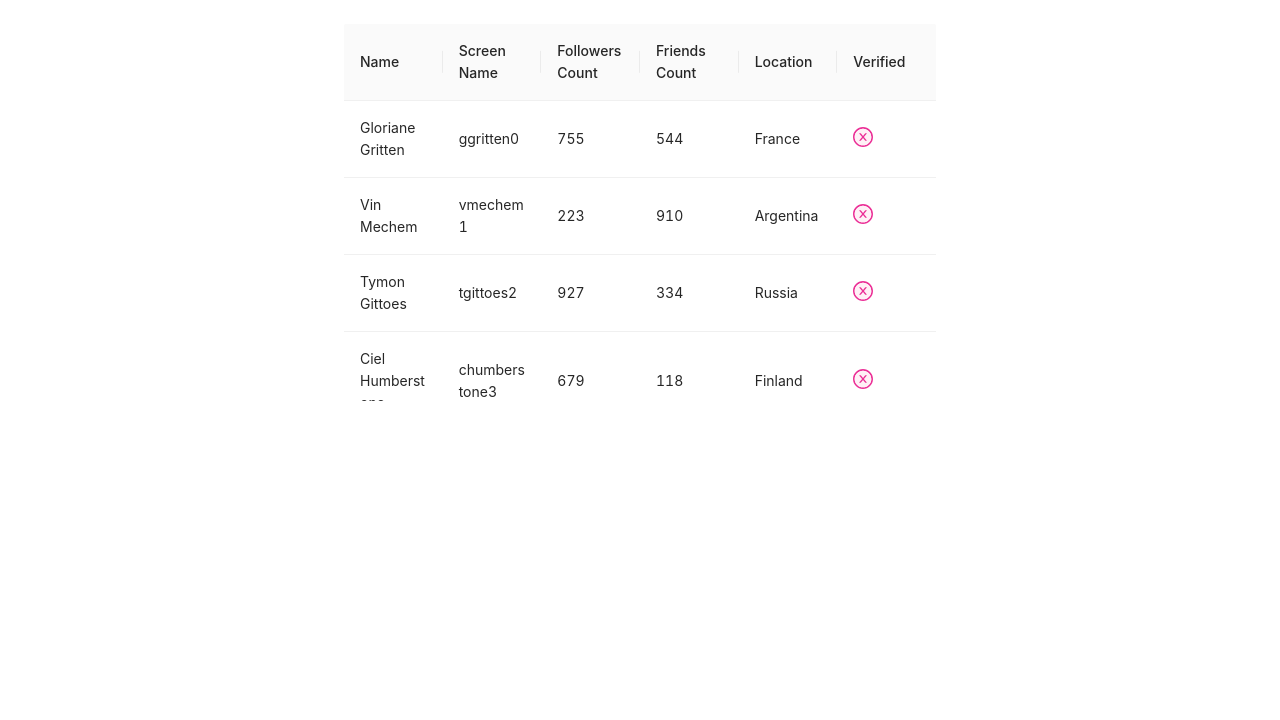
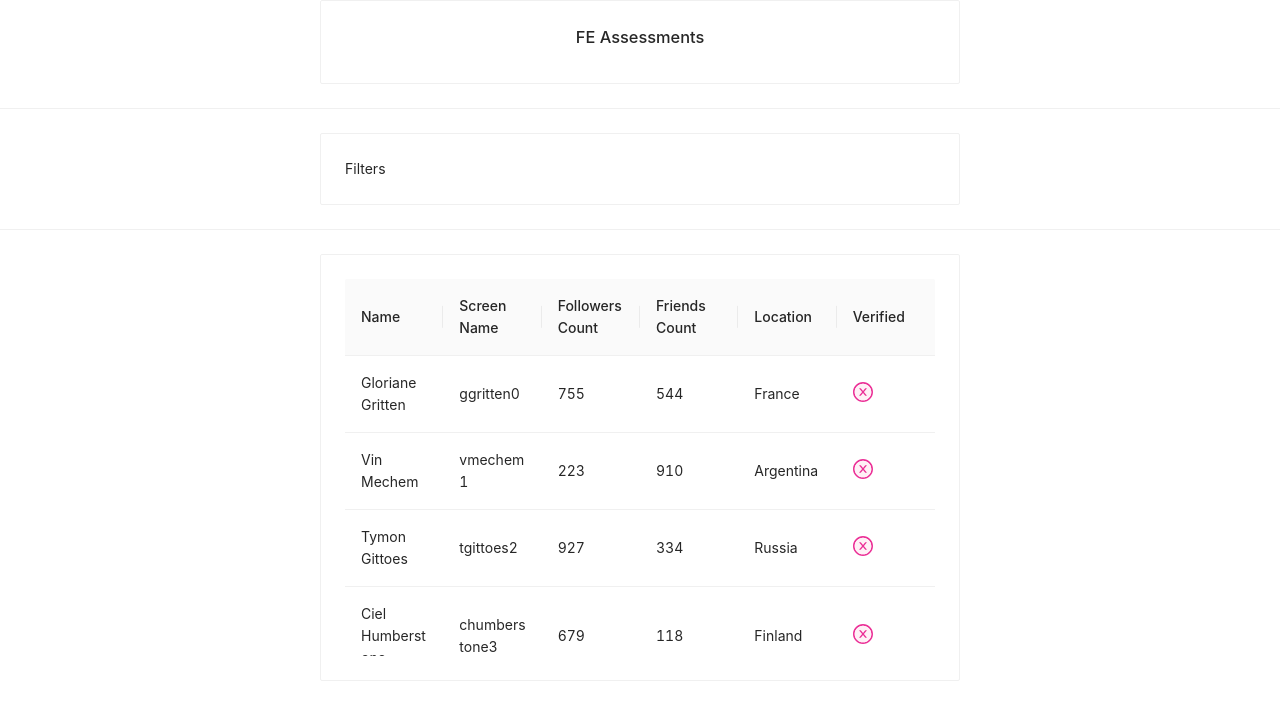
Before and after one commit to ruhankhandakar/fe-asg, a React (Create React App) app: page / in a window 1280 px wide. Shown: the top 720 px of the page. Built offline with nearby package versions, Linux system fonts and the light colour scheme.

Commit message:
feat: other layout

```diff
--- a/src/App.js
+++ b/src/App.js
@@ -1,18 +1,30 @@
-import { Row, Col, Card } from "antd";
+import { Divider } from "antd";
 
 // Custom Components
+import CustomLayout from "./common/CustomLayout";
 import Data from "./components/Data";
+import Filters from "./components/Filters";
 
 const App = () => {
   return (
     <div>
-      <Row>
-        <Col span={12} offset={6}>
-          <Card title={null} bordered={false}>
-            <Data />
-          </Card>
-        </Col>
-      </Row>
+      <CustomLayout>
+        <h3
+          style={{
+            textAlign: "center",
+          }}
+        >
+          FE Assessments
+        </h3>
+      </CustomLayout>
+      <Divider />
+      <CustomLayout>
+        <Filters />
+      </CustomLayout>
+      <Divider />
+      <CustomLayout>
+        <Data />
+      </CustomLayout>
     </div>
   );
 };
--- /dev/null
+++ b/src/common/CustomLayout.jsx
@@ -0,0 +1,11 @@
+import { Row, Col, Card } from "antd";
+
+const CustomLayout = ({ children }) => (
+  <Row>
+    <Col span={12} offset={6}>
+      <Card title={null}>{children}</Card>
+    </Col>
+  </Row>
+);
+
+export default CustomLayout;
--- /dev/null
+++ b/src/components/Filters.jsx
@@ -0,0 +1,5 @@
+const Filters = () => {
+  return <div>Filters</div>;
+};
+
+export default Filters;
```
